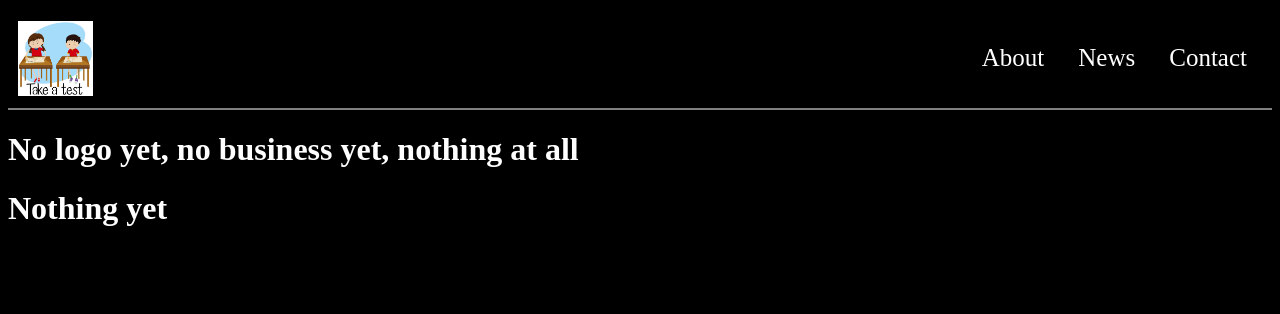
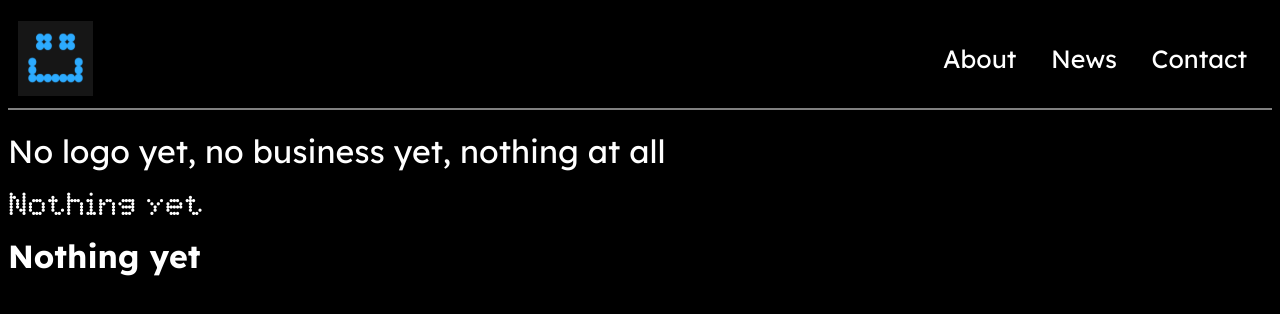
Before and after one commit to JoyzaTech/Joyza-Home, a plain HTML site: page index.html in a window 1280 px wide. Drawn offline with nearby package versions, Linux system fonts and the light colour scheme.

Commit message:
Added styles and fonts
Added images and intended fonts.

```diff
--- a/index.html
+++ b/index.html
@@ -8,7 +8,7 @@
 </head>
 <body>
     <div id="navbar">
-        <a href="index.html"><img src='./images/test_img.jpg' alt="business logo"></a>
+        <a href="index.html"><img src='./images/joyza logo.png' alt="business logo"></a>
         <div id="navLinks">
             <a href="./html/about.html">About</a>
             <a href="./html/news.html">News</a>
@@ -17,7 +17,8 @@
     </div>
     <div id="line"></div>
     <h1>No logo yet, no business yet, nothing at all</h1>
-    <h1>Nothing yet</h1>
+    <h1 class="dotFont">Nothing yet</h1>
+    <h1 class="boldText">Nothing yet</h1>
 
     <script src="https://code.jquery.com/jquery-3.7.1.js" integrity="sha256-eKhayi8LEQwp4NKxN+CfCh+3qOVUtJn3QNZ0TciWLP4=" crossorigin="anonymous"></script>
 </body>
--- a/sass/styles.scss
+++ b/sass/styles.scss
@@ -1,6 +1,15 @@
 @use '../partials/navBar';
+@font-face {
+    font-family: "joyza";
+    src: url(../fonts/lexend.ttf);
+    }
+@font-face {
+    font-family: "dots";
+    src: url(../fonts/jdot.ttf);
+    }
 body{
     background-color: black;
+    font-family: 'joyza';
 }
 #line{
     width: 100%;
@@ -9,4 +18,11 @@ body{
 }
 h1{
     color: white;
+    font-weight: normal;
 }
+.dotFont{
+    font-family: 'dots';
+}
+.boldText{
+    font-weight: bolder;
+}
```
Also changed, not shown: html/about.html (+1 -1 lines), html/contact.html (+1 -1 lines), html/news.html (+1 -1 lines), css/styles.css, css/styles.min.css, fonts/jdot.ttf (added), fonts/lexend.ttf (added), images/joyza logo.png (added), 2 other files.
